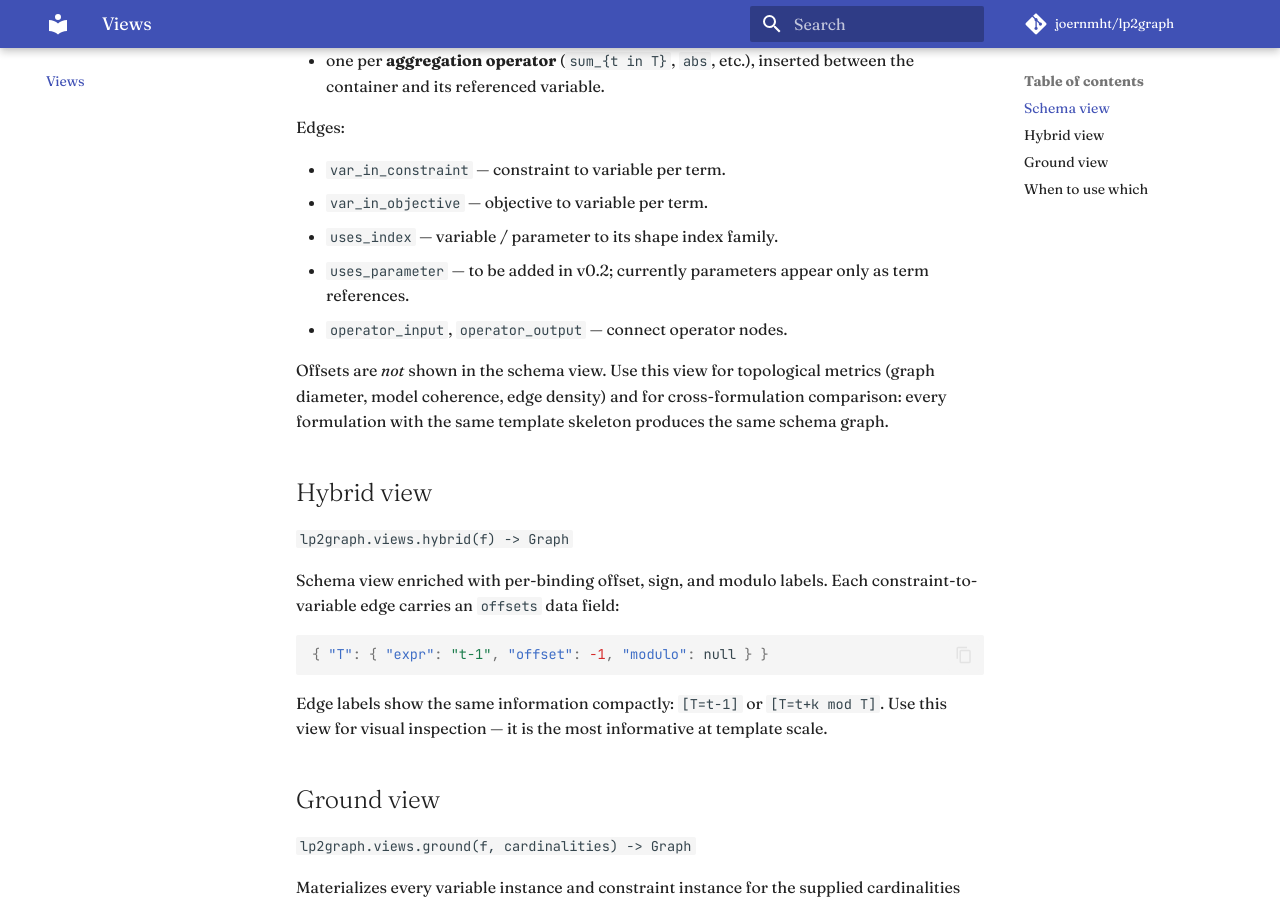
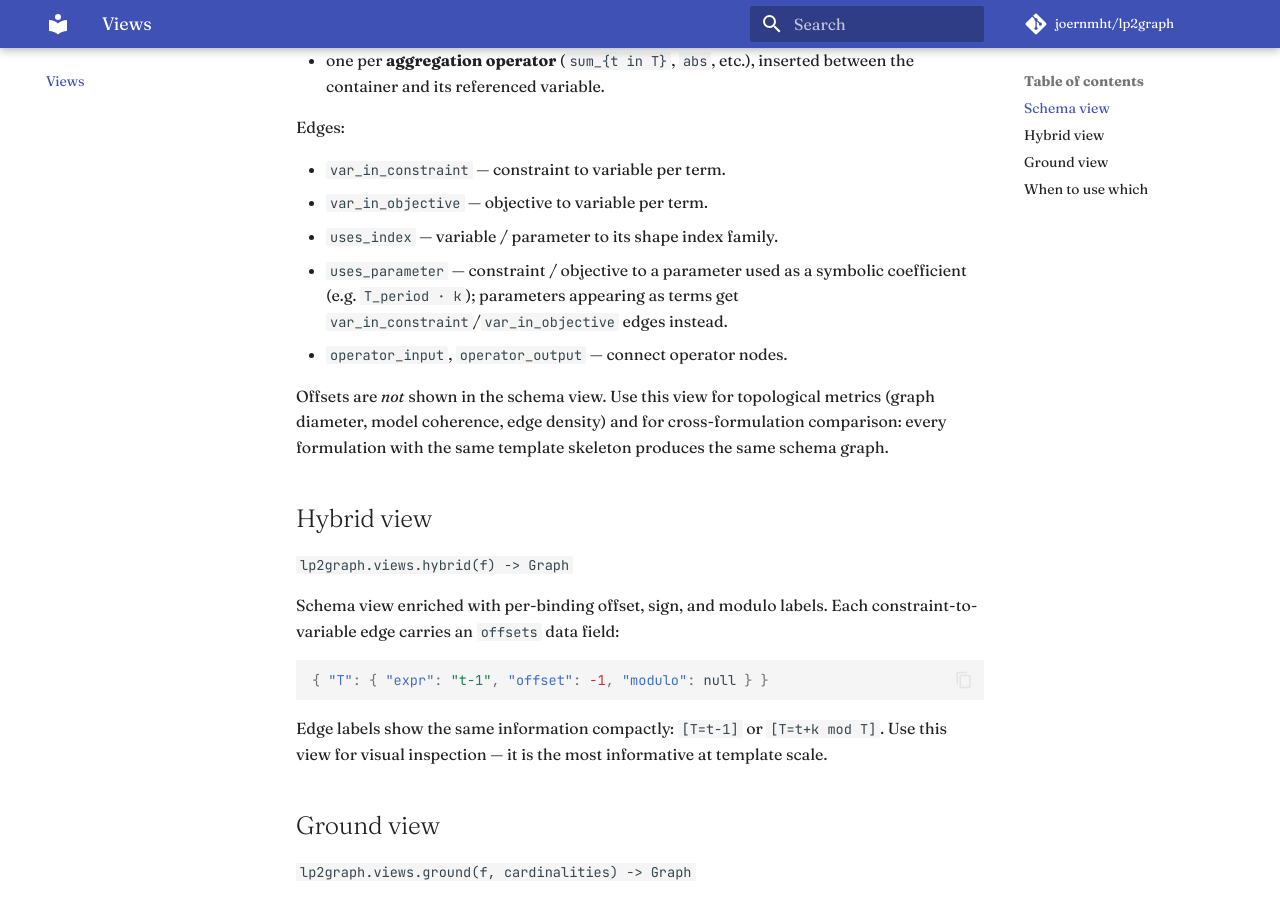
Before and after one commit to joernmht/lp2graph, an MkDocs documentation site: the page built from docs/views.md, in a window 1280 px wide and 900 px high, scrolled down 573 px. Built offline with MkDocs 1.6.1 and Material for MkDocs 9.7.7, drawn with Linux system fonts in a browser that asks for light colours; comment, search, counter and statistics services are not loaded.

Commit message:
views: emit uses_parameter edges for symbolic coefficients; drop unused PESP index
The schema docstring promised uses_parameter edges but never emitted
them, so a parameter used only as a coefficient (PESP's T_period) was
an isolated node and model_coherence scored the catalog's own PESP
example 0. schema() and hybrid() now add a constraint/objective ->
param edge (role "coef") per symbolic coefficient. The PESP fixture
also declared index T that nothing referenced; removed. The explore
demo reflects the new real output: 10 nodes, 20 edges, no loose nodes.

Co-Authored-By: Claude Fable 5 <noreply@anthropic.com>
Claude-Session: https://claude.ai/code/session_01FF2bWPtNSYXGcBa4MF8FHh

```diff
--- a/docs/views.md
+++ b/docs/views.md
@@ -22,8 +22,9 @@ Edges:
 - `var_in_constraint` — constraint to variable per term.
 - `var_in_objective` — objective to variable per term.
 - `uses_index` — variable / parameter to its shape index family.
-- `uses_parameter` — to be added in v0.2; currently parameters appear
-  only as term references.
+- `uses_parameter` — constraint / objective to a parameter used as a
+  symbolic coefficient (e.g. `T_period · k`); parameters appearing as
+  terms get `var_in_constraint`/`var_in_objective` edges instead.
 - `operator_input`, `operator_output` — connect operator nodes.
 
 Offsets are *not* shown in the schema view. Use this view for
```
Also changed, not shown: docs/demo/explore.html (+11 -8 lines), 4 other files.
